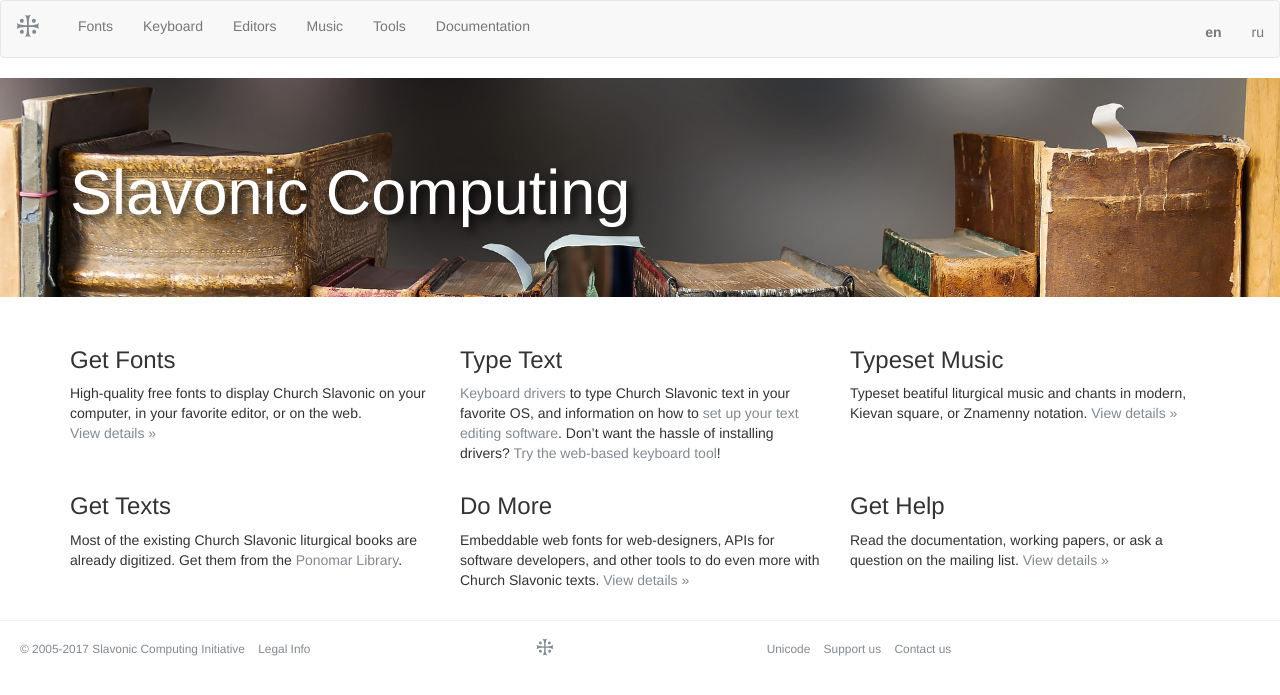
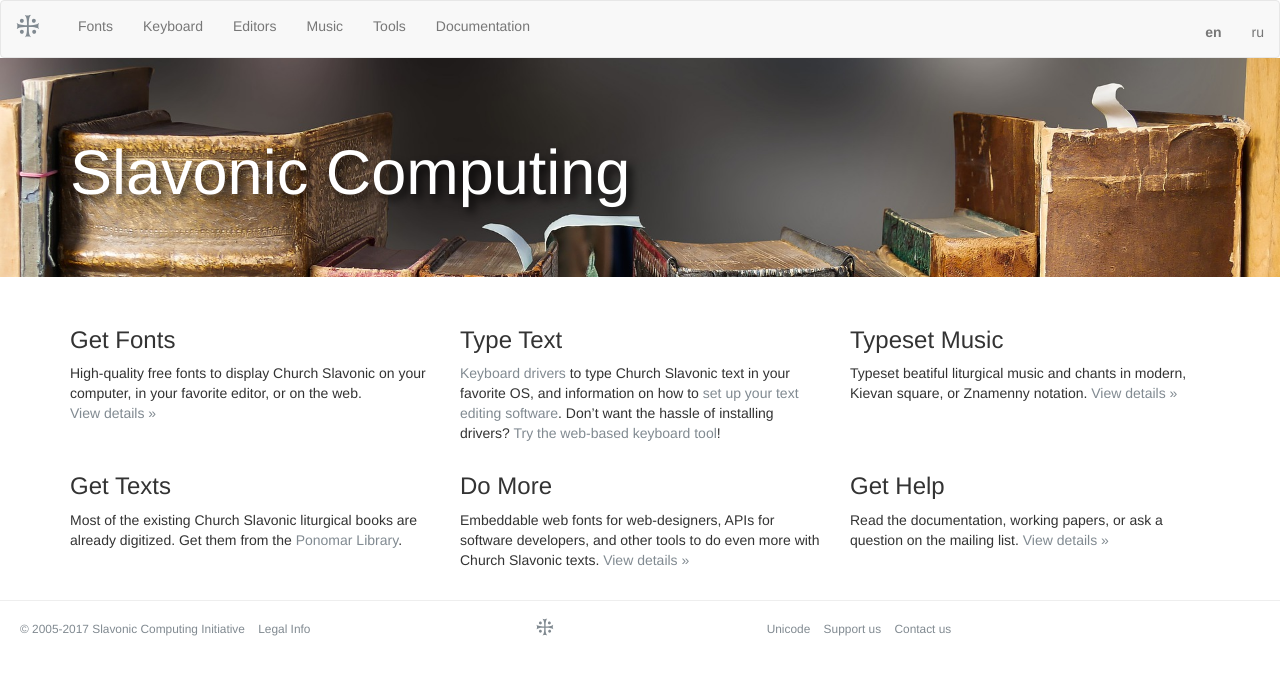
Before and after one commit to slavonic/slavonic.github.io, a Jekyll site: the page built from index.md, in a window 1280 px wide. Shown: the top 695 px of the page. Built offline with Jekyll 4.4.1, drawn with Linux system fonts in a browser that asks for light colours.

Commit message:
Update style.css

```diff
--- a/css/style.css
+++ b/css/style.css
@@ -55,3 +55,7 @@
 .featurette-divider {
     margin-bottom: 3rem;
 }
+
+.navbar {
+    margin-bottom: 0;
+}
```
